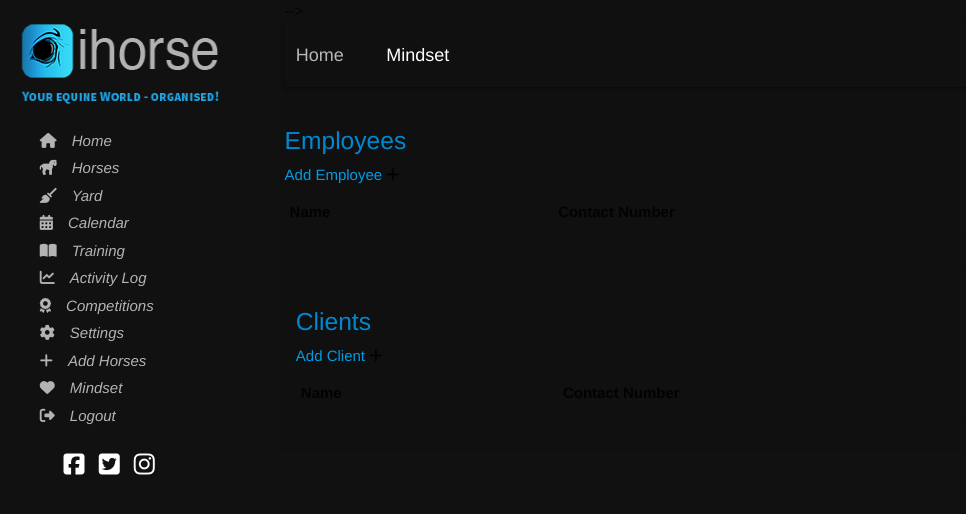
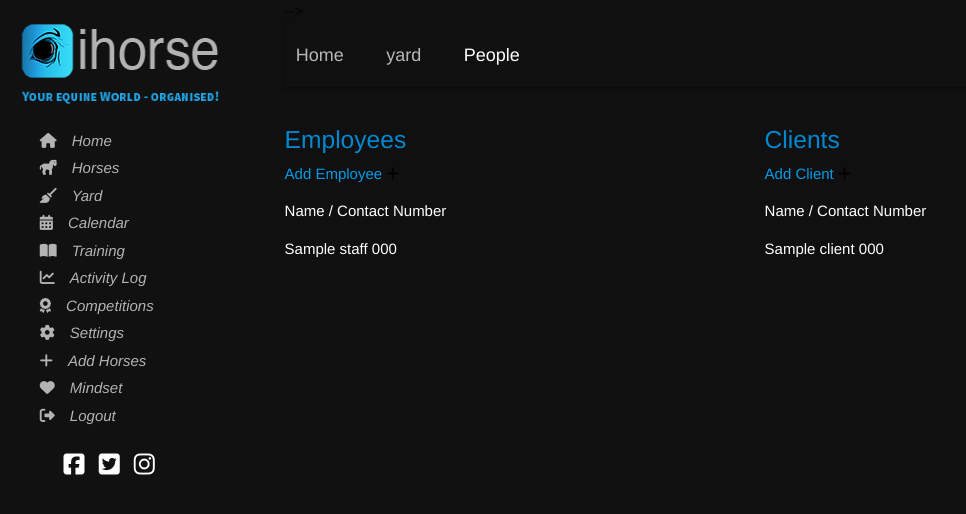
Before and after one commit to tidders2000/i-horse-pro, a Django app: page /yard/people/ in a window 1280 px wide. Shown: the top 514 px of the page, without its empty margins (0-966 px from the left). Run offline with Django 3.2, Linux system fonts and the light colour scheme; a user stored in the database is signed in; tables that the repository leaves empty hold one stand-in row (values such as "Sample post"); lists and menus that the app fills with data are empty; some libraries are stand-ins or nearby versions.

Commit message:
debugged yard and foxed appointment bug

```diff
--- a/accounts/forms.py
+++ b/accounts/forms.py
@@ -8,7 +8,7 @@ from .models import Profile
 class ProfileForm(forms.ModelForm):
     class Meta:
         model = Profile
-        fields = ('profile_image', 'telephone',)
+        fields = ('profile_image', )
 
 
 class UserLoginForm(forms.Form):
--- a/horse/templates/horse.html
+++ b/horse/templates/horse.html
@@ -82,6 +82,12 @@
                           <div class="col s12 col m6">
                               {{ form.height|materializecss}}
                        </div>
+                            <div class="col s12 col m6">
+                              {{ form.feeds|materializecss}}
+                       </div>
+                            <div class="col s12 col m6">
+                              {{ form.notes|materializecss}}
+                       </div>
 
 
                      </div>
--- a/ihorse/settings.py
+++ b/ihorse/settings.py
@@ -43,7 +43,7 @@ INSTALLED_APPS = [
     'accounts',
     'django.contrib.admin',
 
-
+    'password_reset',
     'home',
     'storages',
     'webpush',
@@ -63,6 +63,8 @@ INSTALLED_APPS = [
     'star_ratings',
     'wizard',
     'yard',
+    'phone_field',
+    'djmoney',
 
 
 
--- a/templates/base.html
+++ b/templates/base.html
@@ -70,7 +70,7 @@
   <div id="myLinks">
                <a href="{% url 'home' %}"><i class="fa fa-home"></i><em>Home</em></a>
                <a href="{% url 'details'%}"><i class="fas fa-horse"></i><em>Horses</em></a>
-               <a href="yard.html"><i class="fas fa-broom"></i></i><em>Yard</em></a>
+               <a href="{% url 'yard_menu' %}"><i class="fas fa-broom"></i></i><em>Yard</em></a>
                <a href="{% url 'caltwo'%}"><i class="fa fa-calendar"></i></i><em>Calendar</em></a>
                <a href="{% url 'training_log' %}"><i class="fas fa-book-open"></i><em>Training</em></a>
                <a href="{% url 'history'%}"><i class="fas fa-chart-line"></i><em>Activity Log</em></a>
@@ -92,7 +92,7 @@
           <ul id="" class="">
             <li> <a href="{% url 'home' %}"><i class="fa fa-home"></i><em>Home</em></a></li>
               <li> <a href="{% url 'details'%}"><i class="fas fa-horse"></i><em>Horses</em></a></li>
-              <li> <a href="yard.html"><i class="fas fa-broom"></i></i><em>Yard</em></a></li>
+              <li> <a href="{% url 'yard_menu' %}"><i class="fas fa-broom"></i></i><em>Yard</em></a></li>
               <li> <a href="{% url 'caltwo'%}"><i class="fa fa-calendar"></i></i><em>Calendar</em></a></li>
               <li> <a href="{% url 'training_log' %}"><i class="fas fa-book-open"></i><em>Training</em></a></li>
               <li> <a href="{% url 'history'%}"><i class="fas fa-chart-line"></i><em>Activity Log</em></a></li>
--- a/yard/forms.py
+++ b/yard/forms.py
@@ -10,6 +10,7 @@ class client_form(forms.ModelForm):
     class Meta:
         model = Client
         fields = '__all__'
+        exclude = ['user']
         widgets = {
             'start_date': DateInput(),
         }
@@ -19,6 +20,7 @@ class staff_form(forms.ModelForm):
     class Meta:
         model = Staff
         fields = '__all__'
+        exclude = ['user']
         widgets = {
             'start_date': DateInput(), 'termination_date': DateInput()
         }
--- a/yard/models.py
+++ b/yard/models.py
@@ -15,15 +15,13 @@ class Staff(models.Model):
     county = models.CharField(max_length=40, blank=True)
     postcode = models.CharField(max_length=20, blank=True)
     email = models.EmailField()
-    mobile = PhoneField(blank=True, help_text='Contact phone number')
+    mobile = models.CharField(max_length=40, blank=True)
     emergency_contact_name = models.CharField(max_length=40, blank=True)
-    emergency_contact_number = PhoneField(
-        blank=True, help_text='Contact phone number')
-    start_date = models.DateField()
-    termination_date = models.DateField()
-    pay_rate = MoneyField(max_digits=14, decimal_places=2,
-                          default_currency='GBP')
-    notes = models.TextField()
+    emergency_contact_number = models.CharField(max_length=40, blank=True)
+    start_date = models.DateField(blank=True)
+    termination_date = models.DateField(blank=True, null=True)
+    pay_rate = models.CharField(max_length=40, blank=True)
+    notes = models.TextField(blank=True)
 
     def __str__(self):
         return self.name
@@ -32,17 +30,17 @@ class Staff(models.Model):
 class Client  (models.Model):
     user = models.ForeignKey(User, null=True, on_delete=models.CASCADE)
     name = models.CharField(max_length=40, blank=True)
-    start_date = models.DateField()
+
     street_address1 = models.CharField(max_length=40, blank=True)
     street_address2 = models.CharField(max_length=40, blank=True)
     town_or_city = models.CharField(max_length=40, blank=True)
     county = models.CharField(max_length=40, blank=True)
     postcode = models.CharField(max_length=20, blank=True)
     email = models.EmailField()
-    mobile = PhoneField(blank=True, help_text='Contact phone number')
+    mobile = models.CharField(max_length=40, blank=True)
     emergency_contact_name = models.CharField(max_length=40, blank=True)
-    emergency_contact_number = PhoneField(
-        blank=True, help_text='Contact phone number')
+    emergency_contact_number = models.CharField(max_length=40, blank=True)
+    start_date = models.DateField()
 
     def __str__(self):
         return self.name
--- a/yard/templates/people.html
+++ b/yard/templates/people.html
@@ -1,4 +1,4 @@
-{% extends 'base.html' %}{% load static%} {% load materializecss %}{% block page_title %}Mindset{% endblock %}
+{% extends 'base.html' %}{% load static%} {% load materializecss %}{% block page_title %}People{% endblock %}
 
 {% block head %}
 
@@ -9,24 +9,16 @@
  {% block content %}
 <style>
 
-.box{
-  height:100px!important;
-  border: 1px solid grey;
-  padding:5px;
-  text-align:center;
-  border-radius:5px;
-  color:white;
-  margin:5px;
 
-}
 
 </style>
 <nav>
     <div class="nav-wrapper">
       <div class="col s12 breadcrumb">
         <a href="{% url 'home' %}" class="breadcrumb">Home</a>
+        <a href="{% url 'yard_menu' %}" class="breadcrumb">yard</a>
 
-        <a href="#!" class="breadcrumb">Mindset</a>
+        <a href="#!" class="breadcrumb">People</a>
 
       </div>
     </div>
@@ -36,62 +28,26 @@
 
 
     <div class='row'>
-     <div class="col s12 m6"></div>
-        <div class="col s12"><h5>Employees</h5></div>
-        <div class="col s12"><a href="{% url 'staff' %}">Add Employee </a><i class="fa fa-plus" aria-hidden="true"></i></div>
-        <div class="col s12 ">
+    <div class="col s12 m6" style="">
+    <h5>Employees</h5>
 
-          <table>
-            <thead>
-              <tr>
-                  <th>Name</th>
-                  <th>Contact Number</th>
-
-              </tr>
-            </thead>
-
-            <tbody>
-            {% for emp in employee %}
-              <tr>
-                <td><a href="{% url 'edit_staff' pk=emp.pk %}"{{emp.name}}</td>
-                <td><a href="tel:{{emp.mobile}}"{{emp.mobile}}</td>
-
-              </tr>
-            {% endfor %}
-            </tbody>
-          </table>
-
-        </div>
-      </div><!-- end of col -->
- <div class="col s12 m6"></div>
-        <div class="col s12"><h5>Clients</h5></div>
-        <div class="col s12"><a href="{% url 'staff' %}">Add Client </a><i class="fa fa-plus" aria-hidden="true"></i></div>
-        <div class="col s12 ">
-
-          <table>
-            <thead>
-              <tr>
-                  <th>Name</th>
-                  <th>Contact Number</th>
-
-              </tr>
-            </thead>
-
-            <tbody>
-            {% for cli in client %}
-              <tr>
-                <td><a href="{% url 'edit_client' pk=emp.pk %}"{{cli.name}}</td>
-                <td><a href="tel:{{cli.mobile}}"{{cli.mobile}}</td>
-
-              </tr>
-            {% endfor %}
-            </tbody>
-          </table>
-
-        </div>
-      </div><!-- end of col -->
+    <a href="{% url 'staff' %}">Add Employee </a><i class="fa fa-plus" aria-hidden="true"></i>
+     <p class="white-text">Name / Contact Number</p>
+      {% for emp in employee %}
+      <p class="white-text"> <a href="{% url 'edit_staff' pk=emp.pk %}" class="white-text">{{emp.name}} <a href="tel:{{emp.mobile}}" class="white-text">{{emp.mobile}}</a></p>
+      {% endfor %}
 
 
+
+    </div><!--endof  col-->
+     <div class="col s12 m6" style="">
+     <h5>Clients</h5>
+     <a href="{% url 'clients' %}">Add Client </a><i class="fa fa-plus" aria-hidden="true"></i>
+    <p class="white-text">Name / Contact Number</p>
+      {% for cli in client %}
+      <p class="white-text"> <a href="{% url 'edit_client' pk=cli.pk %}" class="white-text">{{cli.name}} <a href="tel:{{cli.mobile}}" class="white-text">{{cli.mobile}}</a></p>
+      {% endfor %}
+     </div><!--endof  col-->
 
 </div><!--end of row-->
 {% endblock %}{% block scripts %}
--- a/yard/urls.py
+++ b/yard/urls.py
@@ -10,4 +10,6 @@ urlpatterns = [
     path('edit_staff/<int:pk>/', edit_staff, name='edit_staff'),
     path('clients/', clients, name='clients'),
     path('edit_client/<int:pk>/', edit_client, name='edit_client'),
+    path('delete_client/<int:pk>', delete_client, name='delete_client'),
+    path('delete_staff/<int:pk>', delete_staff, name='delete_staff'),
 ]
--- a/yard/views.py
+++ b/yard/views.py
@@ -1,4 +1,4 @@
-from django.shortcuts import render, get_object_or_404
+from django.shortcuts import render, get_object_or_404, redirect
 from .forms import *
 from django.contrib import messages
 
@@ -6,9 +6,10 @@ from django.contrib import messages
 
 
 def people(request):
-    client = Client.objects.filter(user=request.user)
+    user = request.user
+    client = Client.objects.filter(user=user)
 
-    employee = Staff.objects.filter(user=request.user)
+    employee = Staff.objects.filter(user=user)
     return render(request, 'people.html', {'client': client, 'employee': employee})
 
 
@@ -48,7 +49,7 @@ def edit_client(request, pk):
         if form_add.is_valid():
             form_add.save()
             messages.error(request, "Client Updated")
-    return render(request, 'client.html', {'form': form})
+    return render(request, 'client.html', {'form': form, 'instance': instance})
 
 
 def edit_staff(request, pk):
@@ -59,4 +60,16 @@ def edit_staff(request, pk):
         if form_add.is_valid():
             form_add.save()
             messages.error(request, "Client Updated")
-    return render(request, 'client.html', {'form': form})
+    return render(request, 'staff.html', {'form': form, 'instance': instance})
+
+
+def delete_staff(request, pk):
+    instance = get_object_or_404(Staff, pk=pk)
+    instance.delete()
+    return redirect('home')
+
+
+def delete_client(request, pk):
+    instance = get_object_or_404(Client, pk=pk)
+    instance.delete()
+    return redirect('home')
```
Also changed, not shown: accounts/templates/profile.html (+20 -31 lines), horse/templates/horse_details_ind.html (+16 -16 lines), yard/templates/client.html (+16 -5 lines), yard/templates/staff.html (+15 -3 lines), yard/templates/yard_menu.html (+6 -3 lines), yard/delete.html (added), yard/migrations/0003_auto_20210314_1854.py (added), yard/migrations/0004_auto_20210314_1900.py (added), yard/migrations/0005_auto_20210314_1907.py (added).
